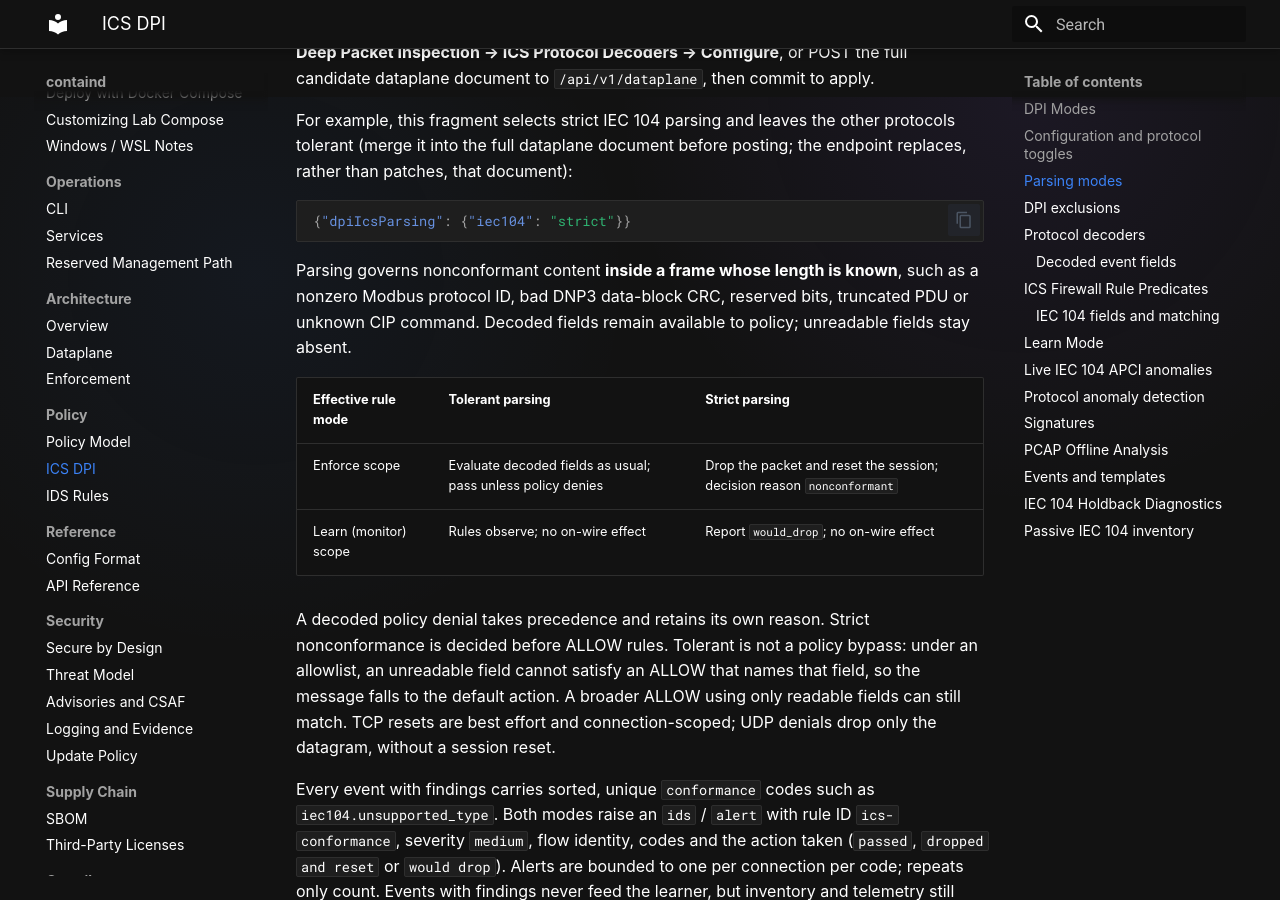
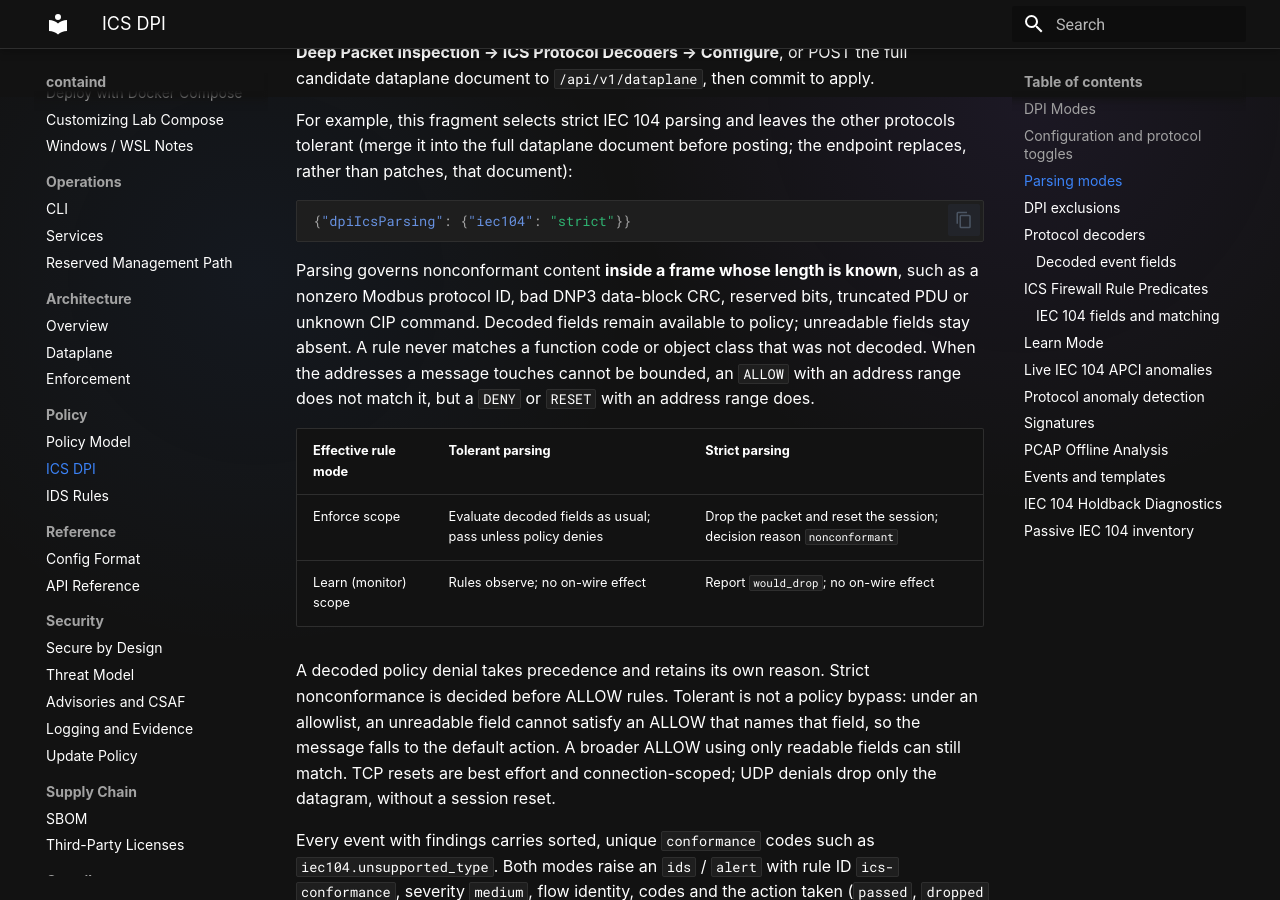
Before and after one commit to tonylturner/containd, an MkDocs documentation site: the page built from docs/mkdocs/ics-dpi.md, in a window 1280 px wide and 900 px high, scrolled down 1703 px. Built offline with MkDocs 1.6.1 and Material for MkDocs 9.7.7, drawn with Linux system fonts in a browser that asks for light colours.

Commit message:
Document decoded-field presence for ICS rule matching

```diff
--- a/docs/mkdocs/ics-dpi.md
+++ b/docs/mkdocs/ics-dpi.md
@@ -83,7 +83,10 @@ the endpoint replaces, rather than patches, that document):
 Parsing governs nonconformant content **inside a frame whose length is known**,
 such as a nonzero Modbus protocol ID, bad DNP3 data-block CRC, reserved bits,
 truncated PDU or unknown CIP command. Decoded fields remain available to policy;
-unreadable fields stay absent.
+unreadable fields stay absent. A rule never matches a function code or object
+class that was not decoded. When the addresses a message touches cannot be
+bounded, an `ALLOW` with an address range does not match it, but a `DENY` or
+`RESET` with an address range does.
 
 | Effective rule mode | Tolerant parsing | Strict parsing |
 | --- | --- | --- |
```
Also changed, not shown: CHANGELOG.md, 1 other file.
